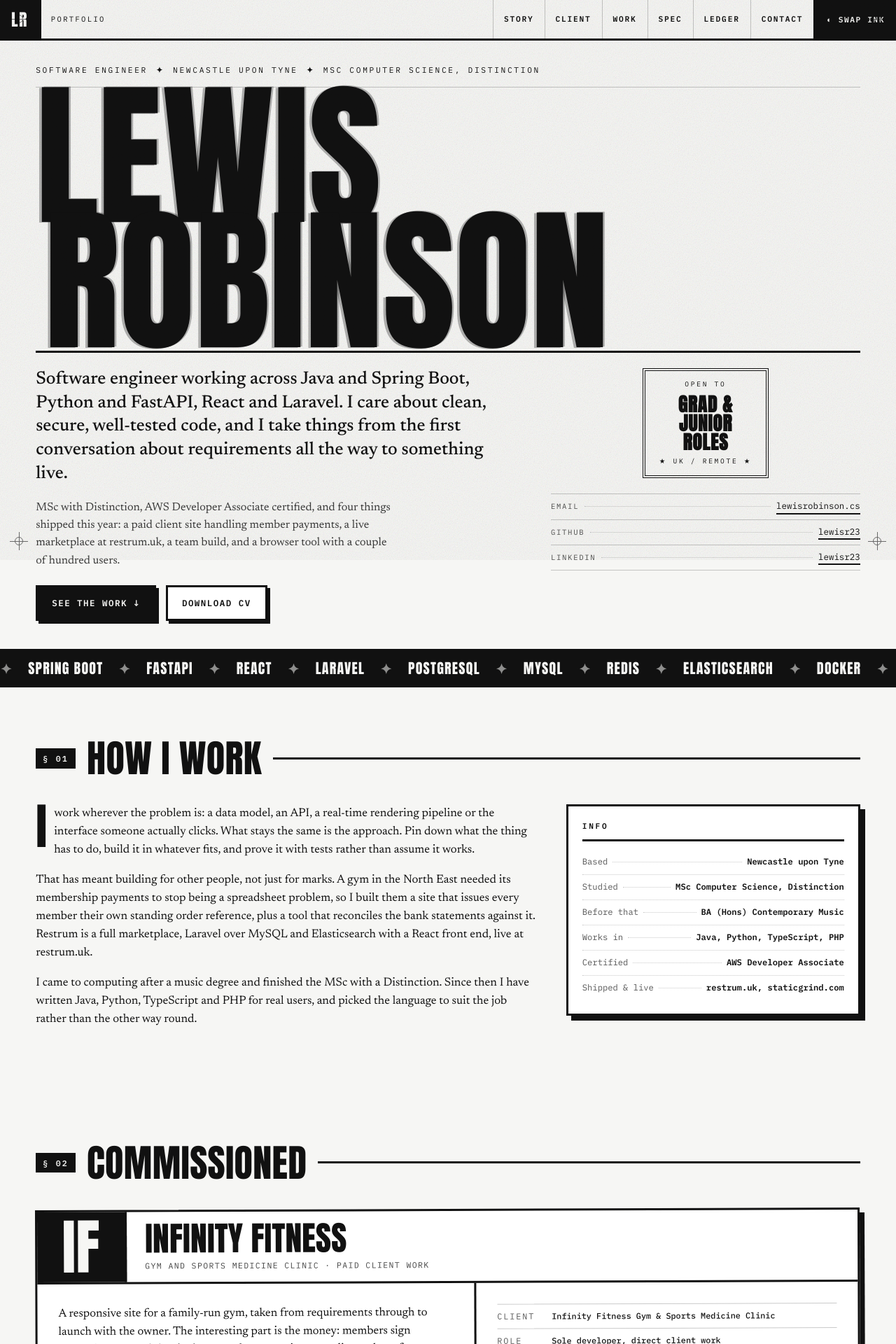
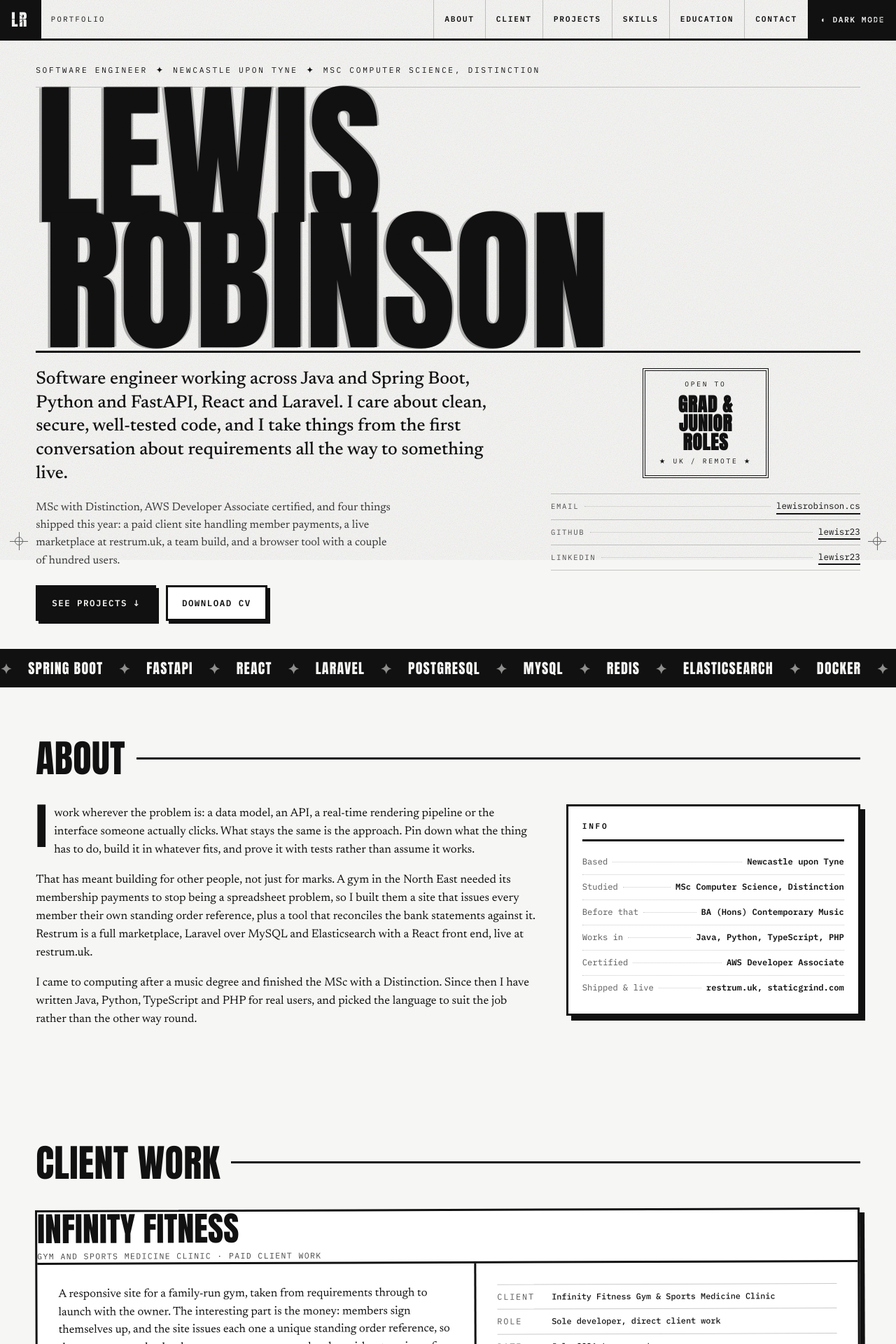
Before and after one commit to lewisr23/Portfolio, a React (Vite) app: page / in a window 1280 px wide. Shown: the top 1920 px of the page at 70% size. Built offline with nearby package versions, Linux system fonts and the light colour scheme.

Commit message:
Use plain section names, drop section numbers and project letter blocks

```diff
--- a/src/App.jsx
+++ b/src/App.jsx
@@ -11,7 +11,7 @@ import { useInk } from './hooks/useInk.js';
 import { commissions, exhibits, tickerA, tickerB } from './data/content.jsx';
 
 export default function App() {
-  const [, nextInk] = useInk();
+  const [ink, nextInk] = useInk();
 
   return (
     <>
@@ -22,7 +22,7 @@ export default function App() {
         <span className="reg reg--br" />
       </div>
 
-      <Masthead onSwapInk={nextInk} />
+      <Masthead ink={ink} onSwapInk={nextInk} />
 
       <main id="top">
         <Hero />
@@ -32,14 +32,14 @@ export default function App() {
         <Story />
 
         <section id="client" className="plate work">
-          <Rubric no="02" title="Commissioned" />
+          <Rubric title="Client Work" />
           {commissions.map((commission) => (
             <Exhibit key={commission.id} exhibit={commission} />
           ))}
         </section>
 
-        <section id="work" className="plate work">
-          <Rubric no="03" title="Exhibits A to C" />
+        <section id="projects" className="plate work">
+          <Rubric title="Projects" />
           {exhibits.map((exhibit) => (
             <Exhibit key={exhibit.id} exhibit={exhibit} />
           ))}
@@ -52,11 +52,8 @@ export default function App() {
         <Contact />
       </main>
 
-      <footer className="colophon">
-        <p>
-          <b>COLOPHON</b>. Set in Anton, Newsreader and IBM Plex Mono. Built with React, Vite and a
-          small amount of canvas.
-        </p>
+      <footer className="site-footer">
+        <p>Built with React and Vite.</p>
         <p>© {new Date().getFullYear()} Lewis Robinson · Newcastle upon Tyne</p>
       </footer>
     </>
--- a/src/components/Contact.jsx
+++ b/src/components/Contact.jsx
@@ -9,7 +9,7 @@ export default function Contact() {
 
   return (
     <section id="contact" className="plate contact">
-      <Rubric no="06" title="Get In Touch" inverted />
+      <Rubric title="Get In Touch" inverted />
 
       <p className="contact__intro">
         Open to graduate and junior software engineering roles. Quickest route is email, and I
--- a/src/components/Exhibit.jsx
+++ b/src/components/Exhibit.jsx
@@ -23,14 +23,13 @@ function Visual({ kind }) {
 }
 
 export default function Exhibit({ exhibit }) {
-  const { id, letter, tint, title, sub, prose, checks, link, specimen, visual } = exhibit;
+  const { id, tint, title, sub, prose, checks, link, specimen, visual } = exhibit;
   const [headRef, headClass] = useReveal();
   const [bodyRef, bodyClass] = useReveal();
 
   return (
     <article id={id} className={`exhibit exhibit--${tint}`}>
       <header ref={headRef} className={`exhibit__head ${headClass}`}>
-        <span className="exhibit__letter">{letter}</span>
         <div>
           <h3 className="exhibit__title">{title}</h3>
           <p className="exhibit__sub">{sub}</p>
--- a/src/components/Hero.jsx
+++ b/src/components/Hero.jsx
@@ -39,7 +39,7 @@ export default function Hero() {
             team build, and a browser tool with a couple of hundred users.
           </p>
           <div className="hero__cta">
-            <a className="slab slab--fill" href="#work">SEE THE WORK ↓</a>
+            <a className="slab slab--fill" href="#projects">SEE PROJECTS ↓</a>
             <a className="slab" href={cvUrl} download="Lewis_Robinson_CV.docx">DOWNLOAD CV</a>
           </div>
         </div>
--- a/src/components/Ledger.jsx
+++ b/src/components/Ledger.jsx
@@ -6,16 +6,16 @@ export default function Ledger() {
   const [ref, revealClass] = useReveal();
 
   return (
-    <section id="ledger" className="plate ledger">
-      <Rubric no="05" title="Ledger" />
+    <section id="education" className="plate ledger">
+      <Rubric title="Education & Certifications" />
 
       <table ref={ref} className={`ledger__table ${revealClass}`}>
         <thead>
           <tr>
             <th scope="col">Year</th>
-            <th scope="col">Entry</th>
+            <th scope="col">Qualification</th>
             <th scope="col">Institution</th>
-            <th scope="col">Note</th>
+            <th scope="col">Details</th>
           </tr>
         </thead>
         <tbody>
--- a/src/components/Masthead.jsx
+++ b/src/components/Masthead.jsx
@@ -1,6 +1,13 @@
-const NAV = ['Story', 'Client', 'Work', 'Spec', 'Ledger', 'Contact'];
+const NAV = [
+  ['About', 'about'],
+  ['Client', 'client'],
+  ['Projects', 'projects'],
+  ['Skills', 'skills'],
+  ['Education', 'education'],
+  ['Contact', 'contact'],
+];
 
-export default function Masthead({ onSwapInk }) {
+export default function Masthead({ ink, onSwapInk }) {
   return (
     <header className="masthead">
       <a className="monogram" href="#top">LR</a>
@@ -8,11 +15,13 @@ export default function Masthead({ onSwapInk }) {
         PORTFOLIO
       </p>
       <nav className="masthead__nav">
-        {NAV.map((item) => (
-          <a key={item} href={`#${item.toLowerCase()}`}>{item}</a>
+        {NAV.map(([label, id]) => (
+          <a key={id} href={`#${id}`}>{label}</a>
         ))}
       </nav>
-      <button className="ink-swap" type="button" onClick={onSwapInk}>◐ SWAP INK</button>
+      <button className="ink-swap" type="button" onClick={onSwapInk}>
+        {ink === 'night' ? '◐ LIGHT MODE' : '◐ DARK MODE'}
+      </button>
     </header>
   );
 }
--- a/src/components/Rubric.jsx
+++ b/src/components/Rubric.jsx
@@ -1,11 +1,10 @@
 import { useReveal } from '../hooks/useReveal.js';
 
-export default function Rubric({ no, title, inverted = false }) {
+export default function Rubric({ title, inverted = false }) {
   const [ref, revealClass] = useReveal();
 
   return (
     <div ref={ref} className={`rubric${inverted ? ' rubric--inv' : ''} ${revealClass}`}>
-      <span className="rubric__no">§ {no}</span>
       <h2 className="rubric__title">{title}</h2>
       <span className="rubric__rule" />
     </div>
--- a/src/components/Spec.jsx
+++ b/src/components/Spec.jsx
@@ -6,16 +6,10 @@ export default function Spec() {
   const [ref, revealClass] = useReveal();
 
   return (
-    <section id="spec" className="plate spec">
-      <Rubric no="04" title="Technical Specification" />
+    <section id="skills" className="plate spec">
+      <Rubric title="Skills" />
 
       <div ref={ref} className={`label ${revealClass}`}>
-        <h3 className="label__title">TECHNICAL SPECIFICATION</h3>
-        <p className="label__serving">Serving size: 1 engineer · Per portfolio</p>
-        <div className="rule rule--thick" />
-        <p className="label__daily"><b>Amount per discipline</b></p>
-        <div className="rule" />
-
         <dl className="label__rows">
           {skills.map(([discipline, detail]) => (
             <div key={discipline}>
@@ -24,8 +18,6 @@ export default function Spec() {
             </div>
           ))}
         </dl>
-
-        <div className="rule rule--thick" />
       </div>
     </section>
   );
--- a/src/components/Story.jsx
+++ b/src/components/Story.jsx
@@ -7,8 +7,8 @@ export default function Story() {
   const [factRef, factClass] = useReveal();
 
   return (
-    <section id="story" className="plate story">
-      <Rubric no="01" title="How I Work" />
+    <section id="about" className="plate story">
+      <Rubric title="About" />
 
       <div className="story__grid">
         <div ref={textRef} className={`story__text ${textClass}`}>
--- a/src/data/content.jsx
+++ b/src/data/content.jsx
@@ -63,7 +63,6 @@ ASYNC  everything else`;
 export const commissions = [
   {
     id: 'infinity-fitness',
-    letter: 'IF',
     tint: 'c',
     title: 'Infinity Fitness',
     sub: 'Gym and sports medicine clinic · paid client work',
@@ -95,7 +94,6 @@ export const commissions = [
 export const exhibits = [
   {
     id: 'restrum',
-    letter: 'A',
     tint: 'a',
     title: 'Restrum',
     sub: 'Online instrument marketplace · live at restrum.uk',
@@ -124,7 +122,6 @@ export const exhibits = [
   },
   {
     id: 'staticgrind',
-    letter: 'B',
     tint: 'b',
     title: 'StaticGrind',
     sub: 'Real-time browser graphics tool · 200+ users',
@@ -152,7 +149,6 @@ export const exhibits = [
   },
   {
     id: 'seedle',
-    letter: 'C',
     tint: 'c',
     title: 'Seedle',
     sub: 'Gardening swap and planning platform · Laravel, MySQL, Elasticsearch',
--- a/src/styles.css
+++ b/src/styles.css
@@ -256,10 +256,6 @@ img{ max-width:100%; }
   display:flex; align-items:center; gap:16px;
   margin-bottom: clamp(24px,3vw,42px);
 }
-.rubric__no{
-  font-family:var(--mono); font-size:.72rem; font-weight:600; letter-spacing:.2em;
-  background:var(--ink); color:var(--paper); padding:6px 10px 5px;
-}
 .rubric__title{
   font-family:var(--display); text-transform:uppercase;
   font-size:clamp(1.8rem,4.4vw,3.4rem); line-height:1; letter-spacing:.005em;
@@ -316,18 +312,7 @@ img{ max-width:100%; }
   display:flex; align-items:stretch; gap:0;
   border-bottom:var(--edge) solid var(--ink);
 }
-.exhibit__letter{
-  font-family:var(--display);
-  font-size:clamp(3rem,7vw,5.4rem); line-height:.9;
-  display:flex; align-items:center; justify-content:center;
-  min-width:clamp(74px,10vw,132px);
-  border-right:var(--edge) solid var(--ink);
-  color:var(--paper);
-}
-.exhibit--a .exhibit__letter{ background:var(--a); }
-.exhibit--b .exhibit__letter{ background:var(--b); }
-.exhibit--c .exhibit__letter{ background:var(--c); }
-.exhibit__head > div{ padding:14px clamp(14px,2.4vw,26px); display:flex; flex-direction:column; justify-content:center; }
+.exhibit--a .exhibit--b .exhibit--c .exhibit__head > div{ padding:14px clamp(14px,2.4vw,26px); display:flex; flex-direction:column; justify-content:center; }
 .exhibit__title{
   font-family:var(--display); text-transform:uppercase;
   font-size:clamp(1.6rem,4vw,3rem); line-height:1;
@@ -400,15 +385,6 @@ img{ max-width:100%; }
   box-shadow:var(--pop);
   padding:clamp(18px,3vw,30px);
 }
-.label__title{
-  font-family:var(--display); text-transform:uppercase;
-  font-size:clamp(1.9rem,5vw,3.1rem); line-height:.95;
-  letter-spacing:-.01em;
-}
-.label__serving{ font-family:var(--mono); font-size:.74rem; margin:6px 0 12px; }
-.label__daily{ font-family:var(--mono); font-size:.76rem; margin:8px 0; text-align:right; }
-.rule{ height:0; border-top:1px solid var(--ink); margin:6px 0; }
-.rule--thick{ border-top-width:11px; }
 .label__rows > div{
   display:flex; gap:16px; flex-wrap:wrap;
   padding:11px 0; border-bottom:1px solid var(--hair);
@@ -443,8 +419,7 @@ img{ max-width:100%; }
 
 /* ── contact ──────────────────────────────────────────── */
 .contact{ background:var(--ink); color:var(--paper); position:relative; }
-.rubric--inv .rubric__no{ background:var(--paper); color:var(--ink); }
-.rubric--inv .rubric__rule{ border-top-color:var(--paper); }
+.rubric--inv .rubric--inv .rubric__rule{ border-top-color:var(--paper); }
 .contact__intro{ max-width:56ch; font-size:1.1rem; }
 .contact__mail{
   display:block;
@@ -482,14 +457,14 @@ img{ max-width:100%; }
 }
 .postmark strong{ font-family:var(--display); font-size:1.9rem; letter-spacing:.04em; line-height:1.1; }
 
-/* ── colophon ─────────────────────────────────────────── */
-.colophon{
+/* ── footer ─────────────────────────────────────────── */
+.site-footer{
   border-top:var(--edge) solid var(--ink);
   padding:22px clamp(16px,4vw,54px);
   display:flex; flex-wrap:wrap; gap:14px; justify-content:space-between;
   font-family:var(--mono); font-size:.68rem; letter-spacing:.06em;
 }
-.colophon p{ margin:0; max-width:70ch; }
+.site-footer p{ margin:0; max-width:70ch; }
 
 /* ── reveal ───────────────────────────────────────────── */
 .will-reveal{ opacity:0; transform:translateY(22px); }
```
